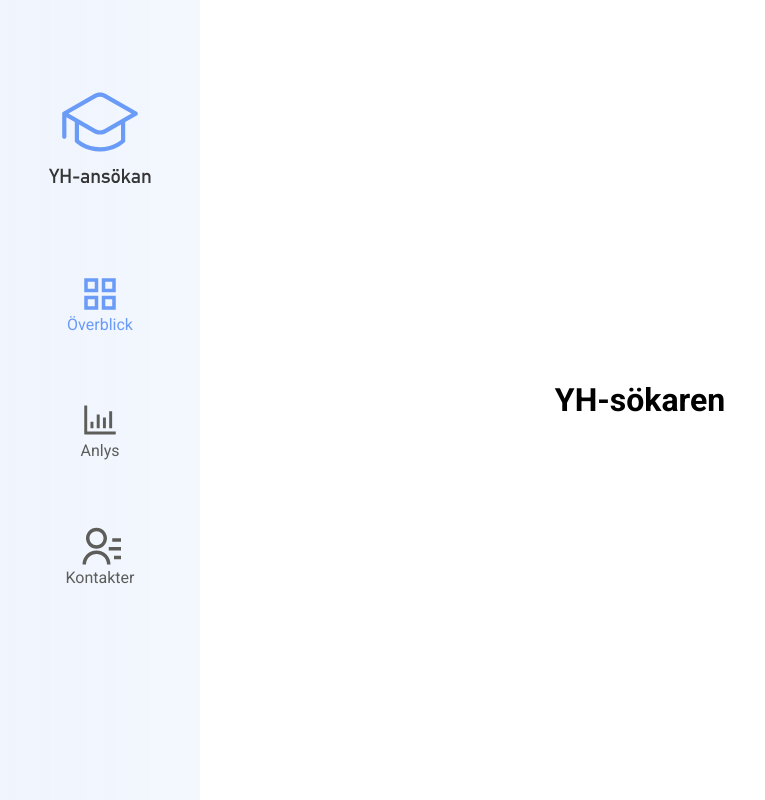
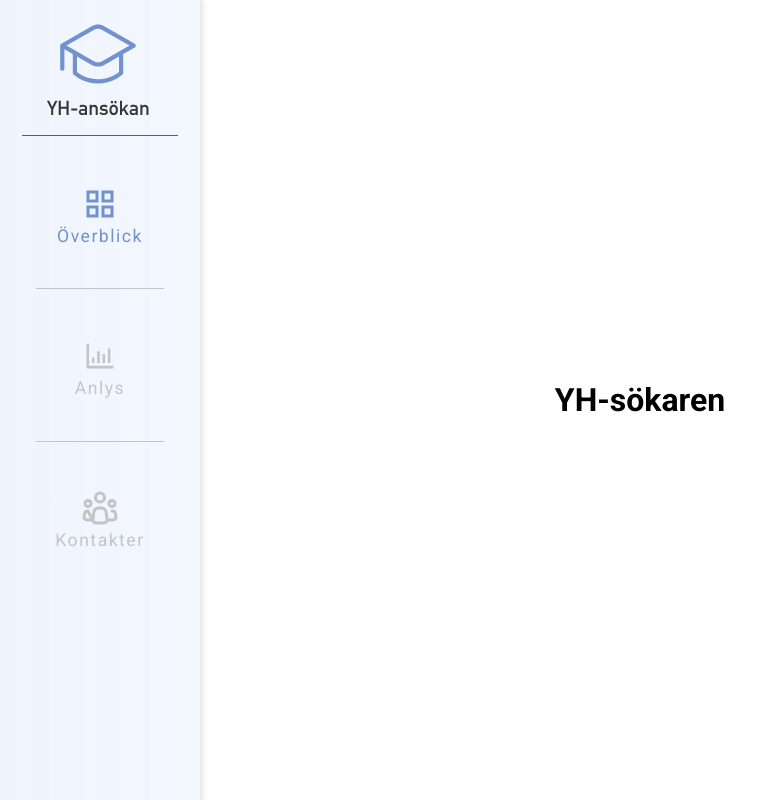
Before and after one commit to abersoft-technologies/yhs-front-end, a Next.js app: page / in a window 1280 px wide. Shown: the whole page, without its empty margins (0-765 px from the left). Built offline with nearby package versions, Linux system fonts and the light colour scheme.

Commit message:
YS-6 Restyled the sidebar and made some minor chages

```diff
--- a/pages/_app.tsx
+++ b/pages/_app.tsx
@@ -1,9 +1,14 @@
-import '../styles/globals.scss'
-import '../styles/ui/flex.scss'
-import type { AppProps } from 'next/app'
+import '../styles/globals.scss';
+import '../styles/ui/flex.scss';
+import type { AppProps } from 'next/app';
+import Layout from '../src/layout/layout';
 
 function MyApp({ Component, pageProps }: AppProps) {
-  return <Component {...pageProps} />
+  return (
+    <Layout>
+      <Component {...pageProps} />
+    </Layout>
+  );
 }
 
-export default MyApp
+export default MyApp;
--- a/pages/index.tsx
+++ b/pages/index.tsx
@@ -1,17 +1,12 @@
-import type { NextPage } from 'next'
-import Head from 'next/head'
-import Image from 'next/image'
-import Layout from '../src/layout/layout'
-import styles from '../styles/Home.module.scss'
+import type { NextPage } from 'next';
+import styles from '../styles/Home.module.scss';
 
 const Home: NextPage = () => {
   return (
-    <Layout>
-      <div>
-        <h1>YH-sökaren</h1>
-      </div>
-    </Layout>
-  )
-}
+    <div>
+      <h1>YH-sökaren</h1>
+    </div>
+  );
+};
 
-export default Home
+export default Home;
--- a/src/components/sidebar/Sidebar.module.scss
+++ b/src/components/sidebar/Sidebar.module.scss
@@ -15,21 +15,33 @@
   display: flex;
   flex-direction: column;
   align-items: center;
-  //   justify-content: center;
+  box-shadow: var.$subtile-box-shadow;
 
   .active_link {
+    transition: color 100ms ease-in-out;
     color: var.$primary-color;
     > svg > path {
+      transition: fill 100ms ease-in-out;
       fill: var.$primary-color;
     }
   }
+  .active_link_contacts {
+    transition: color 100ms ease-in-out;
+    color: var.$primary-color;
+    > svg > path {
+      transition: stroke 100ms ease-in-out;
+      stroke: var.$primary-color;
+    }
+  }
 
-  > img {
-    margin-top: 5rem;
+  div > img {
+    margin-top: 0.75rem;
+    border-bottom: 1px solid var.$dark-grey;
+    padding: 0 1.75rem 1rem 1.5rem;
   }
   ul {
-    margin-top: 5rem;
-    height: 40%;
+    margin-top: 2.5rem;
+    height: 370px;
     display: flex;
     flex-direction: column;
     justify-content: space-between;
@@ -37,13 +49,25 @@
     list-style: none;
     padding: 0;
 
+    > hr {
+      width: 8rem;
+      background-color: var.$light-grey;
+      height: 1px;
+      border: none;
+    }
+
     li > a {
+      font-size: 1.1rem;
+      letter-spacing: 1.5px;
       display: flex;
       flex-direction: column;
       align-items: center;
       margin-top: 0.35rem;
       text-decoration: none;
-      color: var.$primary-dark-grey;
+      color: var.$light-grey;
+      > svg {
+        margin-bottom: 0.25rem;
+      }
     }
   }
 }
--- a/src/components/sidebar/Sidebar.tsx
+++ b/src/components/sidebar/Sidebar.tsx
@@ -6,63 +6,102 @@ import styles from './Sidebar.module.scss';
 
 const Sidebar = () => {
   const router = useRouter();
+  console.log(router.pathname);
   return (
     <nav className={styles.sidebar}>
-      <img src='/logo.svg' />
+      <div>
+        <img src='/logo.svg' />
+      </div>
       <ul>
         <li>
           <Link href={'/'}>
             <a className={router.pathname == '/' ? styles.active_link : ''}>
               <svg
-                width='42'
-                height='42'
-                viewBox='0 0 42 42'
+                width='36'
+                height='36'
+                viewBox='0 0 36 36'
                 fill='none'
                 xmlns='http://www.w3.org/2000/svg'
               >
                 <path
                   fillRule='evenodd'
                   clipRule='evenodd'
-                  d='M5.25 5.25V19.25H19.25V5.25H5.25ZM15.75 15.75H8.75V8.75H15.75V15.75ZM5.25 22.75V36.75H19.25V22.75H5.25ZM15.75 33.25H8.75V26.25H15.75V33.25ZM22.75 5.25V19.25H36.75V5.25H22.75ZM33.25 15.75H26.25V8.75H33.25V15.75ZM22.75 22.75V36.75H36.75V22.75H22.75ZM33.25 33.25H26.25V26.25H33.25V33.25Z'
-                  fill='#5D5D5A'
+                  d='M4.5 4.5V16.5H16.5V4.5H4.5ZM13.5 13.5H7.5V7.5H13.5V13.5ZM4.5 19.5V31.5H16.5V19.5H4.5ZM13.5 28.5H7.5V22.5H13.5V28.5ZM19.5 4.5V16.5H31.5V4.5H19.5ZM28.5 13.5H22.5V7.5H28.5V13.5ZM19.5 19.5V31.5H31.5V19.5H19.5ZM28.5 28.5H22.5V22.5H28.5V28.5Z'
+                  fill='#C4C4C4'
                 />
               </svg>
               Överblick
             </a>
           </Link>
         </li>
+        <hr />
         <li>
-          <Link href={'/'}>
-            <a className={router.pathname == '/' ? 'active-link' : ''}>
+          <Link href={'/analys'}>
+            <a
+              className={router.pathname == '/analys' ? styles.active_link : ''}
+            >
               <svg
-                width='42'
-                height='42'
-                viewBox='0 0 42 42'
+                width='36'
+                height='36'
+                viewBox='0 0 36 36'
                 fill='none'
                 xmlns='http://www.w3.org/2000/svg'
               >
                 <path
-                  d='M36.4219 32.4844H8.20312V6.89062C8.20312 6.71016 8.05547 6.5625 7.875 6.5625H5.57812C5.39766 6.5625 5.25 6.71016 5.25 6.89062V35.1094C5.25 35.2898 5.39766 35.4375 5.57812 35.4375H36.4219C36.6023 35.4375 36.75 35.2898 36.75 35.1094V32.8125C36.75 32.632 36.6023 32.4844 36.4219 32.4844ZM11.8125 29.2031H14.1094C14.2898 29.2031 14.4375 29.0555 14.4375 28.875V22.9688C14.4375 22.7883 14.2898 22.6406 14.1094 22.6406H11.8125C11.632 22.6406 11.4844 22.7883 11.4844 22.9688V28.875C11.4844 29.0555 11.632 29.2031 11.8125 29.2031ZM18.0469 29.2031H20.3438C20.5242 29.2031 20.6719 29.0555 20.6719 28.875V15.75C20.6719 15.5695 20.5242 15.4219 20.3438 15.4219H18.0469C17.8664 15.4219 17.7188 15.5695 17.7188 15.75V28.875C17.7188 29.0555 17.8664 29.2031 18.0469 29.2031ZM24.2812 29.2031H26.5781C26.7586 29.2031 26.9062 29.0555 26.9062 28.875V18.9492C26.9062 18.7688 26.7586 18.6211 26.5781 18.6211H24.2812C24.1008 18.6211 23.9531 18.7688 23.9531 18.9492V28.875C23.9531 29.0555 24.1008 29.2031 24.2812 29.2031ZM30.5156 29.2031H32.8125C32.993 29.2031 33.1406 29.0555 33.1406 28.875V12.4688C33.1406 12.2883 32.993 12.1406 32.8125 12.1406H30.5156C30.3352 12.1406 30.1875 12.2883 30.1875 12.4688V28.875C30.1875 29.0555 30.3352 29.2031 30.5156 29.2031Z'
-                  fill='#5D5D5A'
+                  d='M31.2188 27.8438H7.03125V5.90625C7.03125 5.75156 6.90469 5.625 6.75 5.625H4.78125C4.62656 5.625 4.5 5.75156 4.5 5.90625V30.0938C4.5 30.2484 4.62656 30.375 4.78125 30.375H31.2188C31.3734 30.375 31.5 30.2484 31.5 30.0938V28.125C31.5 27.9703 31.3734 27.8438 31.2188 27.8438ZM10.125 25.0312H12.0938C12.2484 25.0312 12.375 24.9047 12.375 24.75V19.6875C12.375 19.5328 12.2484 19.4062 12.0938 19.4062H10.125C9.97031 19.4062 9.84375 19.5328 9.84375 19.6875V24.75C9.84375 24.9047 9.97031 25.0312 10.125 25.0312ZM15.4688 25.0312H17.4375C17.5922 25.0312 17.7188 24.9047 17.7188 24.75V13.5C17.7188 13.3453 17.5922 13.2188 17.4375 13.2188H15.4688C15.3141 13.2188 15.1875 13.3453 15.1875 13.5V24.75C15.1875 24.9047 15.3141 25.0312 15.4688 25.0312ZM20.8125 25.0312H22.7812C22.9359 25.0312 23.0625 24.9047 23.0625 24.75V16.2422C23.0625 16.0875 22.9359 15.9609 22.7812 15.9609H20.8125C20.6578 15.9609 20.5312 16.0875 20.5312 16.2422V24.75C20.5312 24.9047 20.6578 25.0312 20.8125 25.0312ZM26.1562 25.0312H28.125C28.2797 25.0312 28.4062 24.9047 28.4062 24.75V10.6875C28.4062 10.5328 28.2797 10.4062 28.125 10.4062H26.1562C26.0016 10.4062 25.875 10.5328 25.875 10.6875V24.75C25.875 24.9047 26.0016 25.0312 26.1562 25.0312Z'
+                  fill='#C4C4C4'
                 />
               </svg>
               Anlys
             </a>
           </Link>
         </li>
+        <hr />
+
         <li>
-          <Link href={'/'}>
-            <a className={router.pathname == '/' ? 'active-link' : ''}>
+          <Link href={'/kontakter'}>
+            <a
+              className={
+                router.pathname == '/kontakter'
+                  ? styles.active_link_contacts
+                  : ''
+              }
+            >
               <svg
-                width='42'
-                height='42'
-                viewBox='0 0 42 42'
+                width='36'
+                height='36'
+                viewBox='0 0 36 36'
                 fill='none'
                 xmlns='http://www.w3.org/2000/svg'
               >
                 <path
-                  d='M33.25 12.25H42V15.75H33.25V12.25ZM29.75 21H42V24.5H29.75V21ZM35 29.75H42V33.25H35V29.75ZM3.5 38.5C3.5 34.787 4.975 31.226 7.60051 28.6005C10.226 25.975 13.787 24.5 17.5 24.5C21.213 24.5 24.774 25.975 27.3995 28.6005C30.025 31.226 31.5 34.787 31.5 38.5H28C28 35.7152 26.8938 33.0445 24.9246 31.0754C22.9555 29.1062 20.2848 28 17.5 28C14.7152 28 12.0445 29.1062 10.0754 31.0754C8.10625 33.0445 7 35.7152 7 38.5H3.5ZM17.5 22.75C11.6987 22.75 7 18.0513 7 12.25C7 6.44875 11.6987 1.75 17.5 1.75C23.3013 1.75 28 6.44875 28 12.25C28 18.0513 23.3013 22.75 17.5 22.75ZM17.5 19.25C21.3675 19.25 24.5 16.1175 24.5 12.25C24.5 8.3825 21.3675 5.25 17.5 5.25C13.6325 5.25 10.5 8.3825 10.5 12.25C10.5 16.1175 13.6325 19.25 17.5 19.25Z'
-                  fill='#5D5D5A'
+                  d='M25.0785 29.628L24.1185 21.942C23.9825 20.8533 23.4534 19.8519 22.6308 19.1259C21.8081 18.4 20.7486 17.9996 19.6515 18H16.3455C15.2489 18.0003 14.1901 18.401 13.3681 19.1269C12.5461 19.8528 12.0175 20.8538 11.8815 21.942L10.92 29.628C10.8672 30.0503 10.9049 30.4789 11.0305 30.8855C11.1561 31.2921 11.3668 31.6673 11.6486 31.9863C11.9303 32.3052 12.2767 32.5605 12.6647 32.7353C13.0527 32.9101 13.4735 33.0003 13.899 33H22.101C22.5264 33.0001 22.947 32.9097 23.3348 32.7348C23.7227 32.56 24.0689 32.3046 24.3504 31.9857C24.632 31.6668 24.8426 31.2917 24.9681 30.8852C25.0936 30.4787 25.1313 30.0501 25.0785 29.628V29.628Z'
+                  stroke='#C4C4C4'
+                  strokeWidth='3'
+                  strokeLinecap='round'
+                  strokeLinejoin='round'
+                />
+                <path
+                  d='M18 12C20.4853 12 22.5 9.98528 22.5 7.5C22.5 5.01472 20.4853 3 18 3C15.5147 3 13.5 5.01472 13.5 7.5C13.5 9.98528 15.5147 12 18 12Z'
+                  stroke='#C4C4C4'
+                  strokeWidth='3'
+                />
+                <path
+                  d='M6 16.5C7.65685 16.5 9 15.1569 9 13.5C9 11.8431 7.65685 10.5 6 10.5C4.34315 10.5 3 11.8431 3 13.5C3 15.1569 4.34315 16.5 6 16.5Z'
+                  stroke='#C4C4C4'
+                  strokeWidth='3'
+                />
+                <path
+                  d='M30 16.5C31.6569 16.5 33 15.1569 33 13.5C33 11.8431 31.6569 10.5 30 10.5C28.3431 10.5 27 11.8431 27 13.5C27 15.1569 28.3431 16.5 30 16.5Z'
+                  stroke='#C4C4C4'
+                  strokeWidth='3'
+                />
+                <path
+                  d='M30 21H30.459C31.1692 20.9999 31.8563 21.2518 32.3982 21.7107C32.9402 22.1697 33.3017 22.806 33.4185 23.5065L33.918 26.5065C33.9897 26.9363 33.9669 27.3766 33.8512 27.7967C33.7354 28.2168 33.5296 28.6067 33.2479 28.9391C32.9663 29.2716 32.6155 29.5388 32.2202 29.722C31.8248 29.9052 31.3943 30.0001 30.9585 30H25.5M6.00001 21H5.54101C4.83085 20.9999 4.14369 21.2518 3.60177 21.7107C3.05985 22.1697 2.69833 22.806 2.58151 23.5065L2.08201 26.5065C2.01033 26.9363 2.03314 27.3766 2.14886 27.7967C2.26458 28.2168 2.47043 28.6067 2.7521 28.9391C3.03376 29.2716 3.38448 29.5388 3.77985 29.722C4.17522 29.9052 4.60575 30.0001 5.04151 30H10.5L6.00001 21Z'
+                  stroke='#C4C4C4'
+                  strokeWidth='3'
+                  strokeLinecap='round'
+                  strokeLinejoin='round'
                 />
               </svg>
               Kontakter
--- a/src/layout/layout.tsx
+++ b/src/layout/layout.tsx
@@ -1,5 +1,7 @@
+import React from 'react';
 import Head from 'next/head';
-import React from 'react';
+import { useRouter } from 'next/router';
+
 import styles from '../../styles/Layout.module.scss';
 
 /* Components for layout */
@@ -10,9 +12,15 @@ interface ILayoutProps {
   doNotShowSidebar?: boolean;
 }
 
-export default function Layout({ children, doNotShowSidebar }: ILayoutProps) {
-
-  const sidebar = doNotShowSidebar ? <></> : <Sidebar />;
+export default function Layout({ children }: ILayoutProps) {
+  const router = useRouter();
+  const sidebar =
+    router.pathname.includes('/login') ||
+    router.pathname.includes('/signup') ? (
+      <></>
+    ) : (
+      <Sidebar />
+    );
 
   return (
     <>
```
Also changed, not shown: pages/analys.tsx (added, +12 -0 lines), pages/kontakter.tsx (added, +12 -0 lines), pages/login.tsx (+31 -19 lines), pages/signup.tsx (+73 -31 lines), styles/_variables.scss (+13 -7 lines), public/logo.svg, 1 other file (tests, documents, lock files or other folders).
